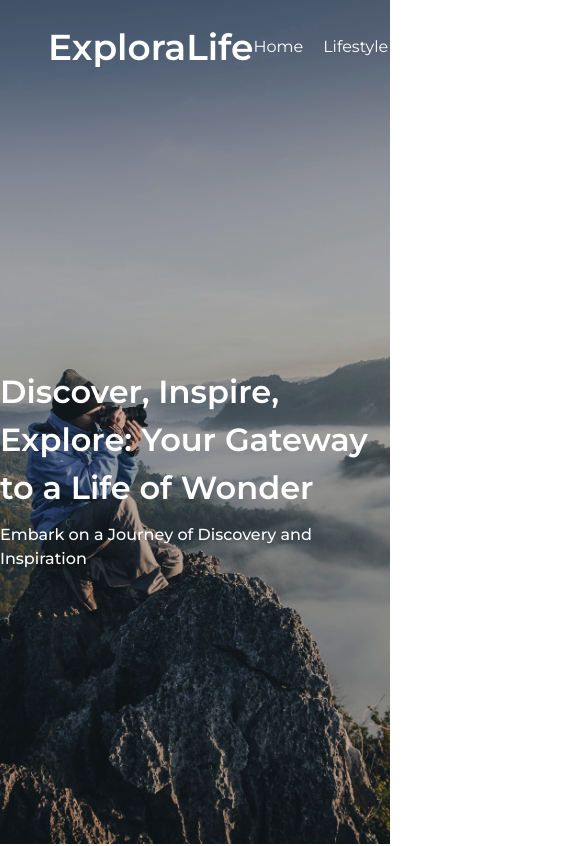
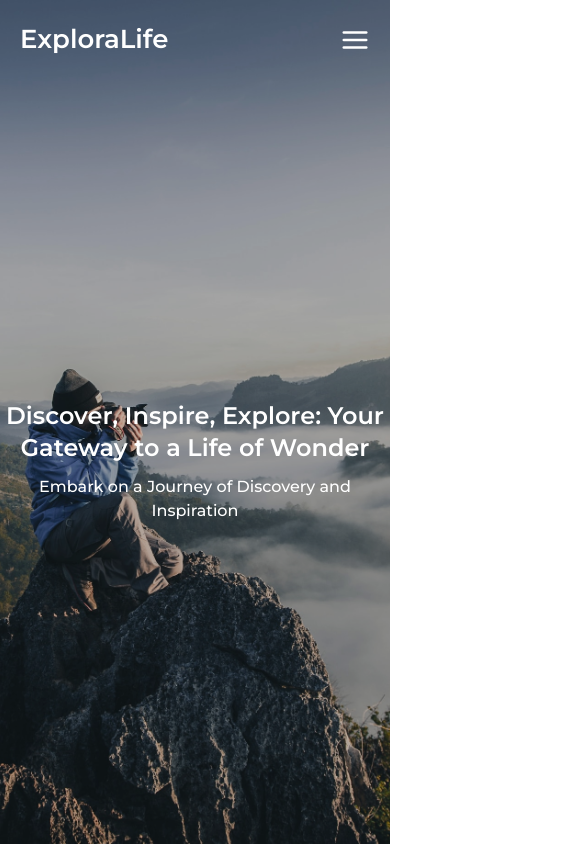
Before and after one commit to wx-it/ExploraLife, a React (Vite) app: page / in a window 390 px wide. Shown: the top 846 px of the page, 585 px wide, since content can reach past the window. Built offline with nearby package versions, Linux system fonts and the light colour scheme.

Commit message:
mobile responsive header almost done

```diff
--- a/src/components/FeaturedContent.tsx
+++ b/src/components/FeaturedContent.tsx
@@ -6,15 +6,20 @@ const FeaturedContent = () => {
   const breakpoints = {
     475: {
       slidesPerView: 1,
+      spaceBetween: 200,
     },
     640: {
       slidesPerView: 2,
+      spaceBetween: 200,
     },
     768: {
       slidesPerView: 3,
+      spaceBetween: 300,
+
     },
-    1024: {
+    1000: {
       slidesPerView: 4,
+      spaceBetween: 300,
     },
   };
   return (
@@ -23,7 +28,6 @@ const FeaturedContent = () => {
 
       <div className="flex justify-between items-center my-4">
         <Swiper
-          spaceBetween={100}
           breakpoints={breakpoints}
           navigation={true}
           loop={true}
--- a/src/components/Header.tsx
+++ b/src/components/Header.tsx
@@ -1,18 +1,27 @@
 import background from "/images/background.jpg";
-
+import { FiMenu } from "react-icons/fi";
 const Header = () => {
   return (
     <div className="flex flex-col h-screen font-[Montserrat] ">
       <img
-        className="absolute w-full h-full object-cover filter brightness-75 -z-10"
+        className="absolute w-full h-full object-cover filter brightness-75 -z-10 sm:border sm:border-red-500"
         src={background}
         alt=""
       />
-      <nav className="w-full px-12 py-5 justify-between items-center inline-flex">
-        <a href="/" className="text-white text-[36px] font-semibold">
-          ExploraLife
-        </a>
-        <ul className="flex gap-5">
+      <nav className="w-full px-5 py-5 justify-between items-center flex md:px-12 md:py-5">
+        <div className="flex items-center justify-between w-full ">
+          <a
+            href="/"
+            className=" text-white text-[26px] font-semibold md:text-[36px]"
+          >
+            ExploraLife
+          </a>
+          <button className="md:hidden text-3xl text-white cursor-pointer">
+            {" "}
+            <FiMenu />{" "}
+          </button>
+        </div>
+        <ul className=" gap-5 hidden md:flex">
           <li>
             <a className="text-white text-[16px] font-normal" href="/">
               Home
@@ -52,13 +61,15 @@ const Header = () => {
             </a>
           </li>
         </ul>
-        <button className="px-[25px] py-[13px] bg-sky-900 bg-opacity-70 rounded justify-start items-start gap-2.5 flex ">
-          <div className="text-white text-[13px] font-[Open Sans] font-semibold">Newsletter</div>
+        <button className=" hidden md:flex px-[25px] py-[13px] bg-sky-900 bg-opacity-70 rounded justify-start items-start gap-2.5 ">
+          <div className="text-white text-[13px] font-[Open Sans] font-semibold">
+            Newsletter
+          </div>
         </button>
       </nav>
 
-      <div className="flex-col justify-center items-center gap-[11px] inline-flex h-full">
-        <h1 className="text-white text-[32px] font-semibold">
+      <div className="flex-col justify-center items-center gap-[11px] inline-flex h-full text-center">
+        <h1 className="text-white font-semibold text-2xl md:text-[32px]">
           Discover, Inspire, Explore: Your Gateway to a Life of Wonder
         </h1>
         <p className="text-white text-[16px] font-medium">
```
